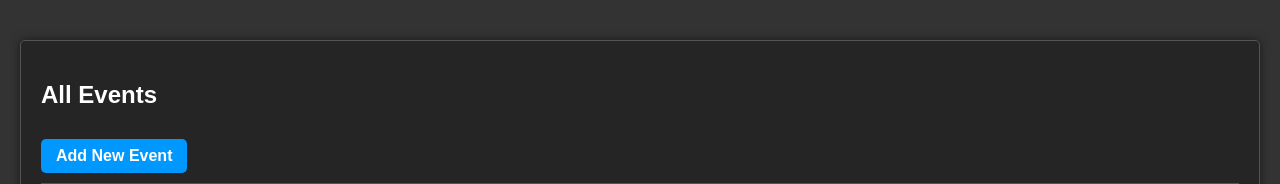
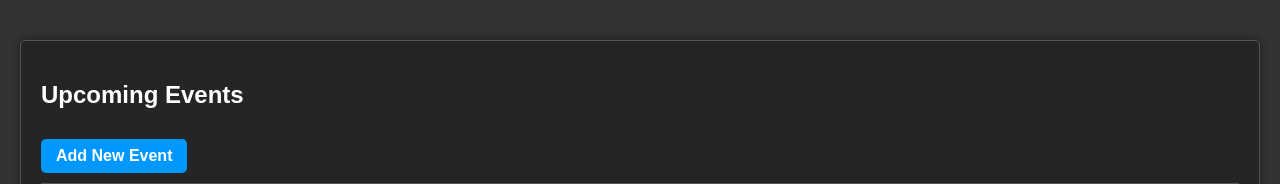
Before and after one commit to Overgodev/EventSynergy, a PHP site: page /admin/admin_events.php in a window 1280 px wide. Shown: the part 95-279 px from the top of the page. Run offline with PHP 8.4, Linux system fonts and the light colour scheme; a user stored in the database is signed in; data comes from the database, SQL or seed files in the repository; data that the repository does not hold is empty.

Commit message:
change text

```diff
--- a/admin/admin_events.php
+++ b/admin/admin_events.php
@@ -147,7 +147,7 @@ if (!$events) {
     <!-- Events Table -->
     <div class="container">
         <div class="section">
-            <h2>All Events</h2>
+            <h2>Upcoming Events</h2>
             <a href="add_event.php" class="add-btn">Add New Event</a>
             <table>
                 <tr>
```
